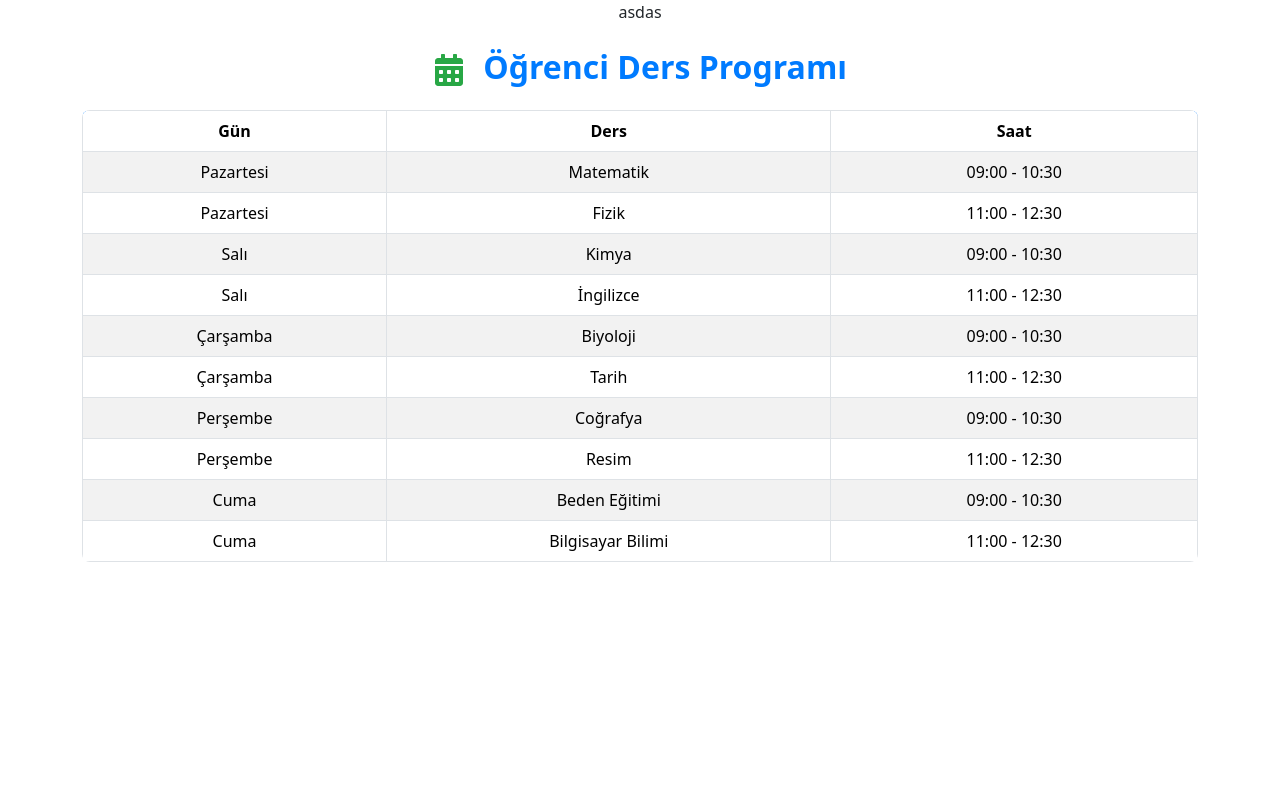
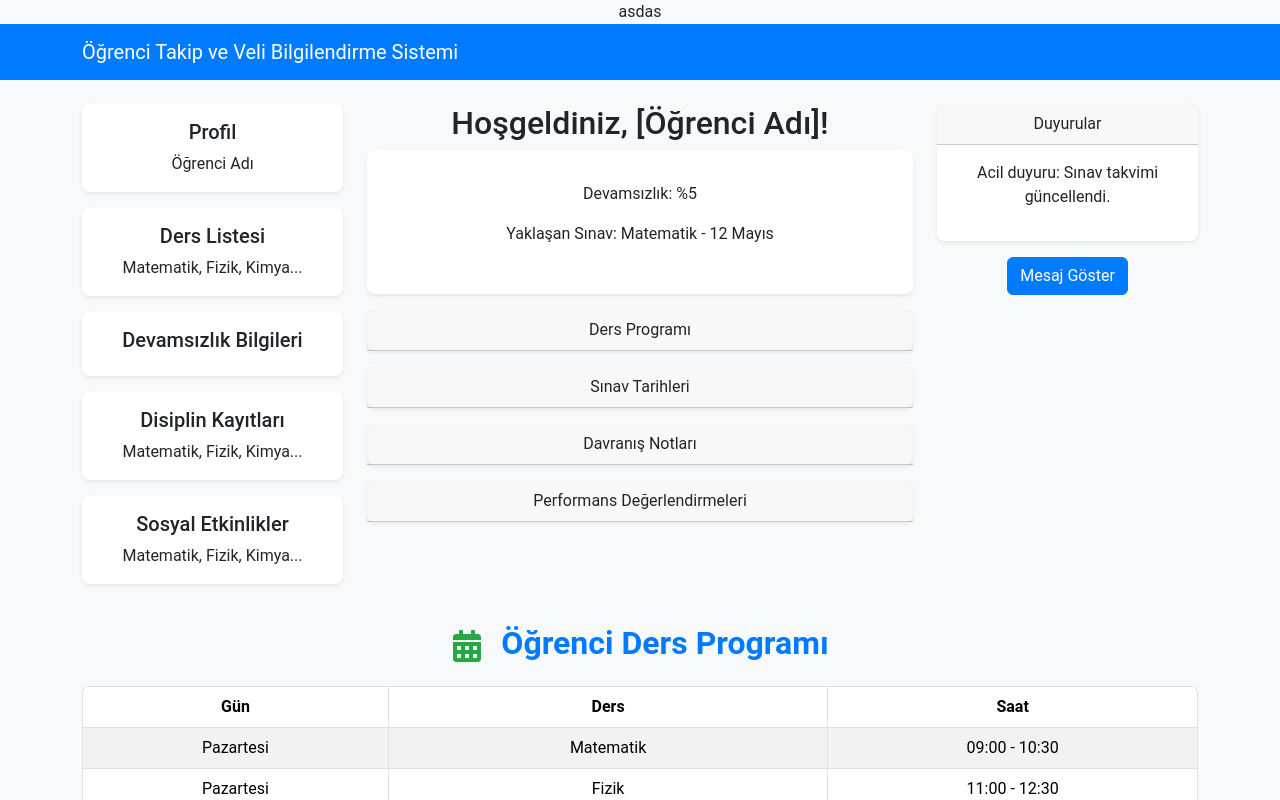
Before and after one commit to yusuf01655/ogrenci-takip-veli-bilgilendirme-sistemi, a React (Create React App) app: page / in a window 1280 px wide. Shown: the top 800 px of the page. Built offline with nearby package versions, Linux system fonts and the light colour scheme.

Commit message:
ogrenci anasayfasinda degisiklik yapildi

```diff
--- a/package.json
+++ b/package.json
@@ -9,6 +9,7 @@
     "@testing-library/user-event": "^13.5.0",
     "bootstrap": "^5.3.3",
     "react": "^19.0.0",
+    "react-bootstrap": "^2.10.9",
     "react-dom": "^19.0.0",
     "react-icons": "^5.5.0",
     "react-scripts": "5.0.1",
--- a/src/App.js
+++ b/src/App.js
@@ -1,12 +1,13 @@
 import logo from './logo.svg';
 import './App.css';
 import DersProgrami from './component/DersProgrami';
-
+import Anasayfa from './component/Anasayfa';
 
 function App() {
   return (
     <div className='App'>
     asdas
+    <Anasayfa/>
     <DersProgrami/>
     </div>);
 }
--- a/src/component/Anasayfa.jsx
+++ b/src/component/Anasayfa.jsx
@@ -0,0 +1,127 @@
+import React from 'react';
+import { Navbar, Container, Row, Col, Card, Button, Modal } from 'react-bootstrap';
+import './style/Anasayfa.css';
+
+class Anasayfa extends React.Component {
+  constructor(props) {
+    super(props);
+    this.state = {
+      showModal: false
+    };
+  }
+
+  handleModalShow = () => {
+    this.setState({ showModal: true });
+  }
+
+  handleModalClose = () => {
+    this.setState({ showModal: false });
+  }
+
+  render() {
+    return (
+      <div className="page-transition">
+        {/* Üst Menü (Navbar) */}
+        <Navbar expand="lg" variant="dark" className="navbar">
+          <Container>
+            <Navbar.Brand>Öğrenci Takip ve Veli Bilgilendirme Sistemi</Navbar.Brand>
+          </Container>
+        </Navbar>
+
+        {/* Ana İçerik */}
+        <Container className="mt-4">
+          <Row>
+            {/* Sol Panel (Yan Menü) */}
+            <Col md={3} className="sidebar">
+              <Card className="mb-3">
+                <Card.Body>
+                  <Card.Title>Profil</Card.Title>
+                  <Card.Text>Öğrenci Adı</Card.Text>
+                </Card.Body>
+              </Card>
+              <Card className="mb-3">
+                <Card.Body>
+                  <Card.Title>Ders Listesi</Card.Title>
+                  <Card.Text>Matematik, Fizik, Kimya...</Card.Text>
+                </Card.Body>
+              </Card>
+              <Card className="mb-3">
+                <Card.Body>
+                  <Card.Title>Devamsızlık Bilgileri</Card.Title>
+
+                </Card.Body>
+              </Card>
+              <Card className="mb-3">
+                <Card.Body>
+                  <Card.Title>Disiplin Kayıtları</Card.Title>
+                  <Card.Text>Matematik, Fizik, Kimya...</Card.Text>
+                </Card.Body>
+              </Card>
+              <Card className="mb-3">
+                <Card.Body>
+                  <Card.Title>Sosyal Etkinlikler</Card.Title>
+                  <Card.Text>Matematik, Fizik, Kimya...</Card.Text>
+                </Card.Body>
+              </Card>
+            </Col>
+
+            {/* Orta Bölüm (Ana İçerik Alanı) */}
+            <Col md={6} className="content">
+              <h2>Hoşgeldiniz, [Öğrenci Adı]!</h2>
+              <Card className="mb-3 quick-summary">
+                <Card.Body>
+                  <p>Devamsızlık: %5</p>
+                  <p>Yaklaşan Sınav: Matematik - 12 Mayıs</p>
+
+                </Card.Body>
+              </Card>
+              <Card className="mb-3">
+                <Card.Header>Ders Programı</Card.Header>
+              </Card>
+              <Card className="mb-3">
+                <Card.Header>Sınav Tarihleri</Card.Header>
+              </Card>
+              <Card className="mb-3">
+                <Card.Header>Davranış Notları</Card.Header>
+              </Card>
+              <Card className="mb-3">
+                <Card.Header>Performans Değerlendirmeleri</Card.Header>
+              </Card>
+            </Col>
+
+
+            {/* Sağ Panel (Öne Çıkan Bilgiler / Bildirimler) */}
+            <Col md={3} className="right-panel">
+              <Card className="mb-3">
+                <Card.Header>Duyurular</Card.Header>
+                <Card.Body>
+                  <p>Acil duyuru: Sınav takvimi güncellendi.</p>
+                </Card.Body>
+              </Card>
+              <Button variant="primary" onClick={this.handleModalShow}>
+                Mesaj Göster
+              </Button>
+            </Col>
+          </Row>
+        </Container>
+
+        {/* Modal: Öğretmen Mesajı */}
+        <Modal show={this.state.showModal} onHide={this.handleModalClose} animation={true} className="fade">
+          <Modal.Header closeButton>
+            <Modal.Title>Öğretmen Mesajı</Modal.Title>
+          </Modal.Header>
+          <Modal.Body>
+            <p>Öğrenciye özel mesaj içeriği burada yer alır.</p>
+          </Modal.Body>
+          <Modal.Footer>
+            <Button variant="secondary" onClick={this.handleModalClose}>
+              Kapat
+            </Button>
+          </Modal.Footer>
+        </Modal>
+      </div>
+    );
+  }
+}
+
+export default Anasayfa;
--- a/src/component/DersProgrami.jsx
+++ b/src/component/DersProgrami.jsx
@@ -1,4 +1,4 @@
-import { Container, Table, TableBody, TableCell, TableContainer, TableHead, TableRow, Paper, Typography } from "@mui/material";
+
 import React from "react";
 import './style/DersProgrami.css';
 import "bootstrap/dist/css/bootstrap.min.css";
--- /dev/null
+++ b/src/component/style/Anasayfa.css
@@ -0,0 +1,96 @@
+/* Renk ve Tipografi Değişkenleri */
+:root {
+    --primary-color: #007BFF;
+    --secondary-color: #28A745;
+    --background-color: #F8F9FA;
+    --highlight-color: #FFA500;
+    --font-family: 'Roboto', sans-serif;
+  }
+
+  /* Genel Stil */
+  body {
+    font-family: var(--font-family);
+    background-color: var(--background-color);
+    margin: 0;
+    padding: 0;
+  }
+
+  /* Üst Menü (Navbar) */
+  .navbar {
+    background-color: var(--primary-color);
+  }
+
+  /* Kart Tasarımları */
+  .card {
+    border: none;
+    border-radius: 0.5rem;
+    box-shadow: 0 0.125rem 0.25rem rgba(0, 0, 0, 0.075);
+    transition: background-color 0.3s ease;
+  }
+
+  .card:hover {
+    background-color: rgba(0, 123, 255, 0.1);
+  }
+
+  /* Hızlı Özet Kartı */
+  .quick-summary {
+    background-color: #fff;
+    padding: 1rem;
+    border-radius: 0.5rem;
+  }
+
+  /* Buton Stilleri */
+  .btn-primary {
+    background-color: var(--primary-color);
+    border-color: var(--primary-color);
+    transition: background-color 0.3s ease;
+  }
+
+  .btn-primary:hover {
+    background-color: #0069d9; /* Biraz koyulaştırılmış mavi */
+  }
+
+  /* Sayfa Geçişleri */
+  .page-transition {
+    transition: all 0.4s ease-in-out;
+  }
+
+  /* Mobil-First Düzen: Varsayılan olarak stacked */
+  .sidebar,
+  .content,
+  .right-panel {
+    margin-bottom: 1rem;
+  }
+
+  /* Medya Sorguları: Tablet ve Masaüstü için Yan Yana Düzen */
+  @media (min-width: 768px) {
+    .sidebar,
+    .content,
+    .right-panel {
+      margin-bottom: 0;
+    }
+  }
+
+  /* Modal Fade-in Animasyonu */
+  .modal.fade .modal-dialog {
+    transition: transform 0.3s ease-out, opacity 0.3s ease-out;
+    transform: translateY(-25%);
+    opacity: 0;
+  }
+
+  .modal.show .modal-dialog {
+    transform: translateY(0);
+    opacity: 1;
+  }
+
+  /* Tablo Hover Efektleri */
+  .table-hover tbody tr:hover {
+    background-color: rgba(0, 123, 255, 0.1);
+  }
+
+  /* Ek Stil: Boşluk ve Kenar Boşlukları */
+  header, footer {
+    padding: 1rem;
+    background-color: var(--primary-color);
+    color: #fff;
+  }
```
Also changed, not shown: 1 other file (tests, documents, lock files or other folders).
